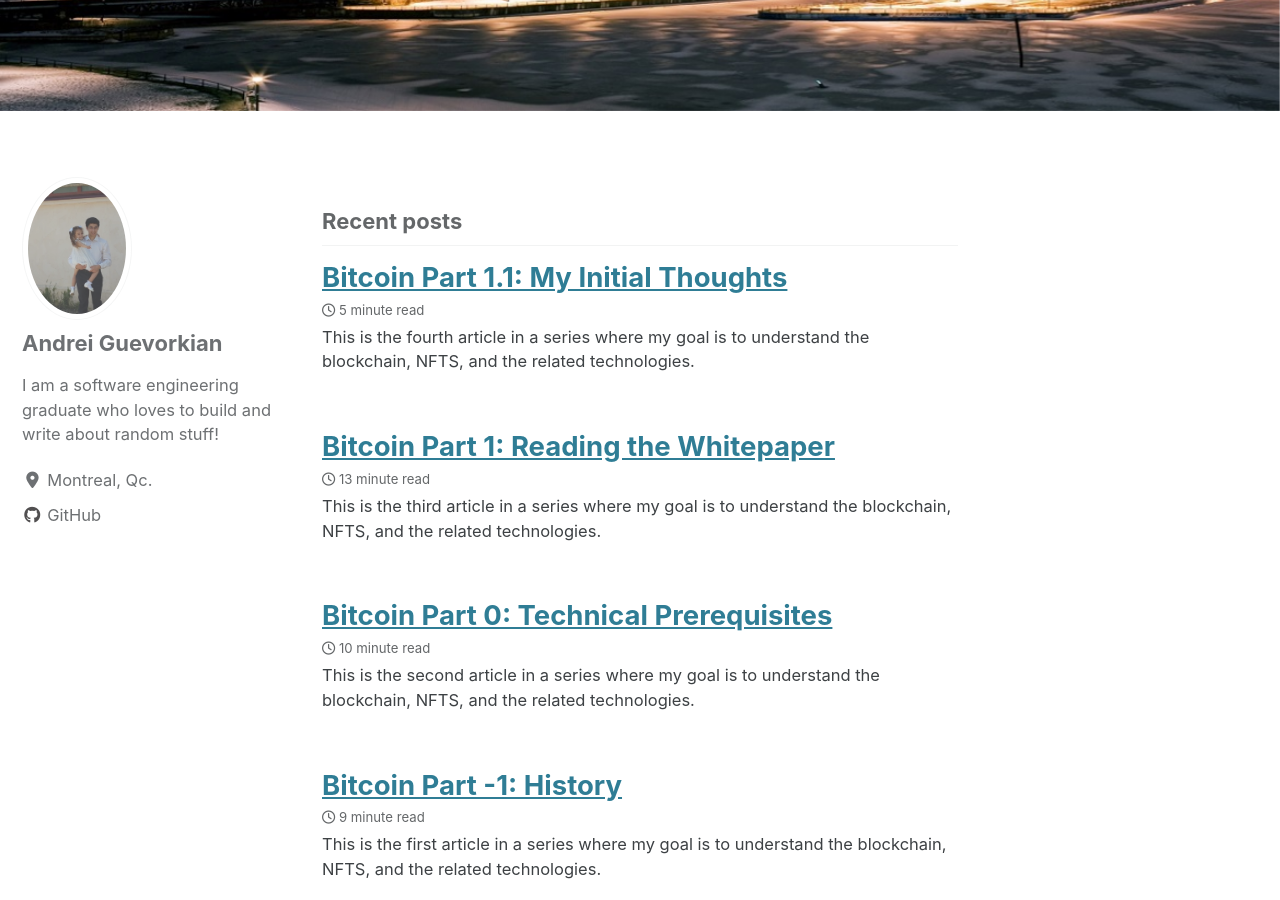
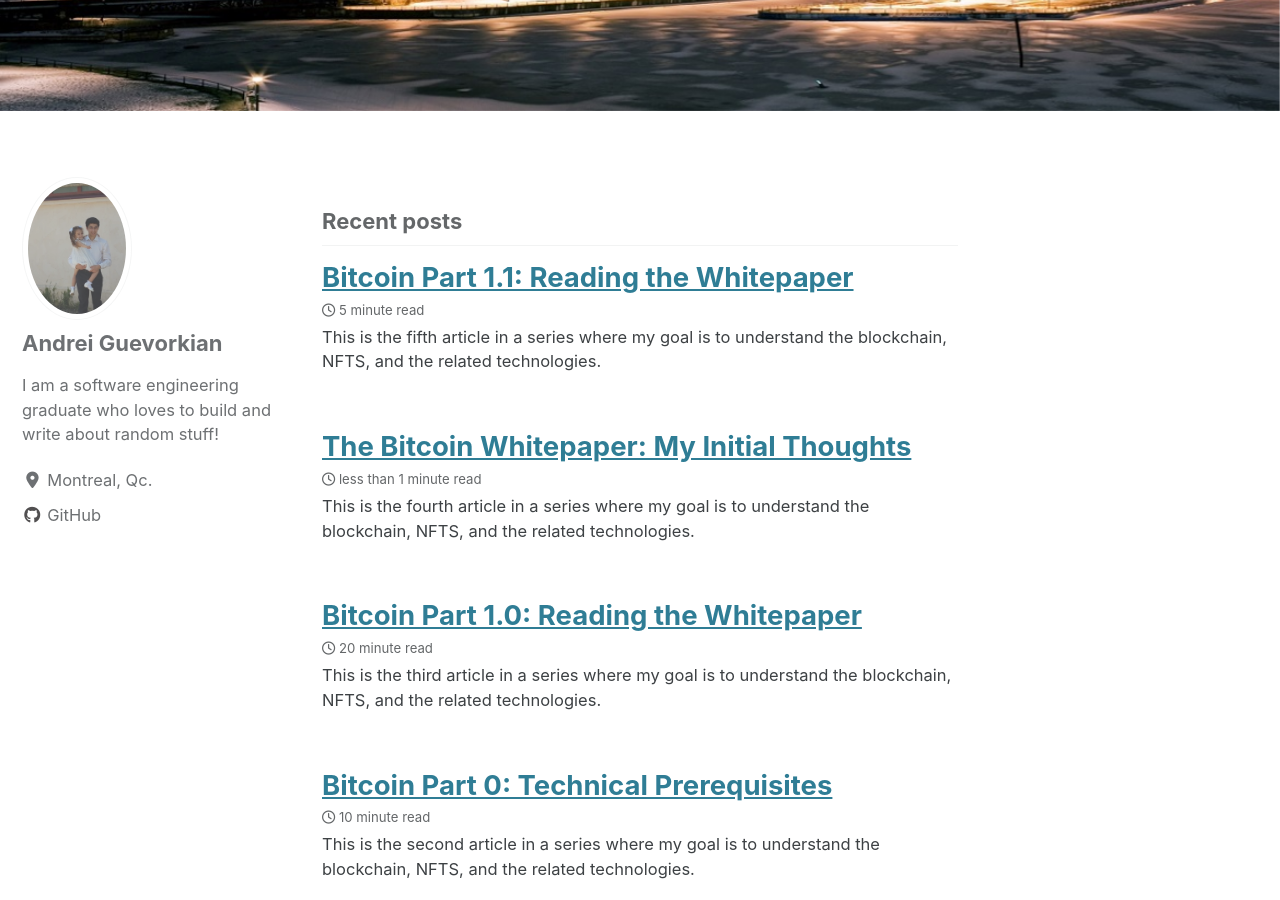
Before and after one commit to andreigue/andreigue.github.io, a Jekyll site: the page built from index.html, in a window 1280 px wide and 900 px high, scrolled down 405 px. Built offline with Jekyll 4.4.1, drawn with Linux system fonts in a browser that asks for light colours; cached includes are drawn as plain includes; nearby versions of some CDN libraries; the list of posts is cut into pages by our own code; part of the change alters nothing that is shown; some of the changed text lies outside the part shown.

Commit message:
finished writing part 1 of btc whitepaper

```diff
--- a/_posts/2023-04-12-Reading-the-bitcoin-whitepaper.md
+++ b/_posts/2023-04-12-Reading-the-bitcoin-whitepaper.md
@@ -1,5 +1,5 @@
 ---
-title: "Bitcoin Part 1: Reading the Whitepaper"
+title: "Bitcoin Part 1.0: Reading the Whitepaper"
 tags: [Technology]
 ---
 
@@ -12,30 +12,35 @@ In this article, I will use the pronouns "he/him" to represent Satoshi Nakamoto,
 
 # Reading the Bitcoin whitepaper
 
-I think the right and honest way to introduce Bitcoin is by going back to the paper that started it all: the [Bitcoin whitepaper](https://bitcoin.org/bitcoin.pdf). Now that we have the prerequisites covered, we can dive into the paper.
+I think the right and honest way to introduce Bitcoin is by going back to the paper that started it all: the [Bitcoin whitepaper](https://bitcoin.org/bitcoin.pdf). Now that we have the prerequisites covered, we can dive into this paper.
 
 # 1. Introduction
 
-In the introduction to the Bitcoin whitepaper, Satoshi Nakamoto describes the problem of having to trust intermediaries in financial transactions. He also says says how a centralized authority must settle/mediate disputes, and the more transactions there are, the more disputes there will be, and therefore the higher the operating costs will be. Obviously these middlemen are not doing charity work and working for free, so if operating cost goes up, well then they must carry the extra cost onto their users via extra fees, or they will (as Satoshi writes) increase the minimum transaction amount. Then he describes the problem of reversible transactions, where a fraudulent buyer could initiate a transaction, receive the goods, and then initiate a refund to get the money back, leaving the seller without the goods or the payment [(1)](#1).
+In the introduction to the Bitcoin whitepaper, Satoshi Nakamoto describes the problem of having to trust intermediaries in financial transactions. He also says says how a centralized authority must settle/mediate disputes, and the more transactions there are, the more disputes there will be, and therefore the higher the operating costs will be. These middlemen are obviously not doing charity work and working for free, so if operating cost goes up, well then they must carry the extra cost onto their users via extra fees, or they will (as Satoshi writes) increase the minimum transaction amount. Then he describes the problem of reversible transactions, where a fraudulent buyer could initiate a transaction, receive the goods, and then initiate a refund to get the money back, leaving the seller without the goods or the payment [(1)](#1).
 
 His solution:
 
 ##### _"a peer-to-peer distributed timestamp server to generate computational proof of the chronological order of transactions. The system is secure as long as honest nodes collectively control more CPU power than any cooperating group of attacker nodes"._
 
+
 ![trees](..\images\Server-based-network-vs-Peer-to-Peer-network-Digital-Impact-Labs-2017.png)
 
-And regarding the merchant/buyer, he writes _"Transactions that are computationally impractical to reverse would protect sellers from fraud, and routine escrow mechanisms could easily be implemented to protect buyers"_. I doubt he mentions anything more about setting up these "routine escrow mechanisms", but let's read on. The point here is that once something is on the blokchain, it's permanent.
+The idea to remember here is that there is no central authority maintaining the system. It's a system by the users, for the users.
+
+And regarding the merchant/buyer situation, he writes _"Transactions that are computationally impractical to reverse would protect sellers from fraud, and routine escrow mechanisms could easily be implemented to protect buyers"_. I doubt he mentions anything more about setting up these "routine escrow mechanisms", but let's read on. The point here is that once something is on the blokchain, it's permanent.
 
 # 2. Transactions
 
 So how will transactions work on this network?
 ###### _"We define an electronic coin as a chain of digital signatures."_
 
-I gave an introduction to digital signatures in the previous article, but for more important details on that, check note ([2])(#2).
+
+I gave an introduction to digital signatures in the previous article, but for the whole story on that, check note [(2)](#2).
 
 But briefly, if I "digitally sign" something, that's a proof that I own the private key, which no one else is going to have. So everyone in the world can see a message that has my digital signature and be able to confirm that I signed it.
 
 ##### _"Each owner transfers the coin to the next by digitally signing a hash of the previous transaction and the public key of the next owner and adding these to the end of the coin."_
+
 
 This means that when a bitcoin transaction takes place, the current owner of the bitcoin (i.e. the person who holds the private key to access it) digitally signs a hash of the previous transaction and the public key of the next owner. This digital signature serves as proof that the current owner is indeed authorized to transfer ownership of the coin.
 
@@ -50,15 +55,15 @@ Now Bob wants to send the bitcoin to Charlie. So Bob gets
 2. the hash of the previous number (basically concatenating the 3 numbers from the "Ann->Bob" transaction, and taking its hash), and finally
 3. Bob signs the transaction. So now we have the "Bob->Charlie" transaction pointing back to the "Ann->Bob" transaction via the hash. On top of that, the the fact that Bob signed this transaction with his private key can be decrypted with his public key, which can be found by going to the previous transaction (the "Ann->Bob" transaction).
 
-Thus, we get a "chain of digital signatures" from all the owners of the coin(s) being transferred (one new owner at a time). And this chain of owners is permanent, so if a hack or illegal activity has occurred and some of that Bitcoin ends up in your possession, law enforcement may be able to trace the transactions and seize the Bitcoin as part of their investigation ([(3)](#3)).
+Thus, we get a "chain of digital signatures" from all the owners of the coin(s) being transferred (one new owner at a time). And this chain of owners is permanent, so if a hack or illegal activity has occurred and some of that Bitcoin ends up in your possession, law enforcement may be able to trace the transactions and seize the Bitcoin as part of their investigation [(3)](#3).
 
 So far, there is nothing revolutionary. Using digital signature is old news.
 
 #### _"The problem of course is the payee can't verify that one of the owners did not double-spend the coin. A common solution is to introduce a trusted central authority, or mint, that checks every transaction for double spending."_
 
-This is something we want to obviously avoid. And the fact that Bitcoin solved this problem is one of the many reasons why it is so revolutionary ([4])(#4).
+This is something we want to obviously avoid. And the fact that Bitcoin solved this problem is one of the many reasons why it is so revolutionary [(4)](#4).
 
-I don't know your thoughts on this double-spending problem, but I was a bit confused at first. How hard can it be to keep track of who owns what? Why not just give me my private key (my wallet), and have a pointer pointing from my wallet to the Bitcoin that I own. We learn the concept of pointers early on in our C/C++ class early on. What's the problem?
+I don't know your thoughts on this double-spending problem, but I was a bit confused at first. How hard can it be to keep track of who owns what? Why not just give me my private key (my wallet), and have a pointer pointing from my wallet to the Bitcoin that I own. We learn the concept of pointers early on in our C/C++ class. What's the problem?
 
 Well, the problem is that I'm still thinking inside the box. This approach would require a trusted central authority to maintain a database of all Bitcoin ownership records, and this would defeat the purpose of Bitcoin's decentralized and trustless nature. The truth is that hindsight is 20/20; the blockchain's concept may seem obvious now, but in reality it is revolutionary. Let's read on to see Satoshi's solution.
 
@@ -68,10 +73,39 @@ An agreed upon chronological order of all transactions is the solution to the do
 
 # 3. Timestamp server
 
-Here Satoshi talks about data being timestamped and somehow publishing it somewhere so that everyone can have access to it (as a generic example, he writes "_newspaper_").
+As it turns out, the root of the solution to this problem has already been written in 1991.
+
+In this short section, Satoshi talks about data being "timestamped" and somehow publishing it somewhere so that everyone can have access to it (as a generic example, he writes "_newspaper_").
+
+As it turns out, "timestamping" is not a new concept. In 1991, Stuart Haber & Scott Stornetta [(5)](#5) published a paper called ["How to time-stamp a digital document"](https://link.springer.com/article/10.1007/bf00196791). Here are the first two sentences of that paper:
+
+_"The prospect of a world in which all text, audio, picture, and video documents are in digital form on easily modifiable media raises the issue of how to certify when a document was created or last changed. The problem is to time-stamp the data, not the medium."_
+
+So by now you may be wondering: what is timestamping?
+
+I'll answer that question by answering what Stuart Haber and Scott Stornetta were trying to answer back in 1991: "how do we create immutable record?", in other words, "how do we create digital records (of anything) that intrinsically can prove to anyone that they are in fact the original records (that they haven't been altered)?" And remember, all this without the help of an central authority to tell us "trust me". Because, digitally, it is easy to copy, alter, and paste. It's like asking, how do I know for sure that I have the original Mona Lisa that Leonardo da Vinci himself painted? I'll leave some notes about how to came to think about it [(6)](#6).
+
+To solve this, what they did was literally "time-stamp" data: they combined the time (which is universally agreed upon and it is also a one-way street, i.e. always moving forward and changing) with a particular piece of content, to create something new, that is unique and condesed that into a (unique) hash.
+
+In section "7. Application" of their paper, they write:
+
+_"[...] timestamp a log of documents rather than each document individually. For example, each corporate document created in a day could be hashed, and the hash value added to the company's daily log of documents. Then, at the end of the business day, the log alone could be submitted for time-stamping. This would eliminate the expense of time-stamping each document individually, while still making it possible to detect tampering with each document; we could also determine whether any documents had been destroyed altogether."_
+
+And Satoshi also writes the following in this section:
 
 ##### _Each timestamp includes the previous timestamp in its hash, forming a chain, with each additional timestamp reinforcing the ones before it._
 
+![trees](..\images\btc\img2.PNG)
+
+Let's look closer at what this diagram is saying.
+
+Let's take 3 items which, for whatever reason, we need to prove that they were created at a particular date/time. Let's now group these items together and call that a "block". We will now take the hash of the previous block (don't forget that all "items" are just bits in a computer, so you can take a hash of anything digital) and concatenate the items of the current block, and take the hash of all that. That will be summarized in the "hash" box. Then you simply repeat, and form a chain of blocks and hashes. So let's say we collect all the logs of a business throughout the day, and at the end of the day, we combine them into a block, take yesterday's hash, and append it to today's items, and then calculate the hash of all that. Everyday we will do the same thing, and so if today is Friday, and someone tries to go back and change even one bit from file from Monday's logs, then this will change the hash value of that block, and affect every hash which was calculated on the following days, since they all depend on Monday's hash. It is thanks to the link between a hash and every following hash, causing a ripple effect and making it clear that someone changed something from Monday's documents.
+
+In order to remove the centralized authority which takes care of storing this chain of hashes (TSS: "Time-Stamping Server"), Stuart Haber and Scott Stornetta write:
+
+_[...] several members of the client pool must time-stamp the hash. The members are chosen by means of a pseudorandom generator that uses the hash of the document itself as seed. This makes it infeasible to choose deliberately which clients should and should not time-stamp a given hash. The second method could be implemented without the need for a centralized TSS at all._
+
+That's what they left Satoshi with, so it is up to him to put a practical implementation to all this.
 
 ---
 
@@ -90,7 +124,13 @@ Ann writes a message. She then runs her message through a hashing algorithm (SHA
 It is important to see how a digital signature isn't like a signature we write by hand. A signature by hand is going to be the same (or at least very similar) every time, while a digital signature will change every time, as long as the messages are different.
 
 ### 3
-Of course they would have to follow proper legal procedures and obtain a warrant or court order to seize any assets, including Bitcoin. And if you acquired the Bitcoin through legitimate means and were not aware of any illegal activity, you may have legal options to contest the seizure. That being said, if you went into some underground market to acquire these Bitcoins at a price lower than the market price, wel then you were likely in the receiving end of Bitcoin "dumping", i.e. those Bitcoins were likely acquired illegally and the person is just trying to get rid of them quickly. That's why it's always best to buy and sell Bitcoin through legitimate, regulated exchanges.
+Of course they would have to follow proper legal procedures and obtain a warrant or court order to seize any assets, including Bitcoin. And if you acquired the Bitcoin through legitimate means and were not aware of any illegal activity, you may have legal options to contest the seizure. That being said, if you went into some underground marketplace to acquire these Bitcoins at a price lower than the market price, well then you were likely in the receiving end of Bitcoin "dumping", i.e. those Bitcoins were likely acquired illegally and the person is just trying to get rid of them quickly. That's why it's always best to buy and sell Bitcoin through legitimate, regulated exchanges.
 
 ### 4
 Other reasons why it's revolutionary are: decentralization (maintained by a global community of users), transparency (anyone with an internet connection can access it and inspect it), immutability (this is important if you want to be trustworthy), limited supply (different from any other currency like fiat currency or commodity like gold), and it is programmable (open-source software that can be used for other more complex applications requiring blockchain tech).
+
+### 5
+The question these two were trying to solve was "how do we create immutable record?", in other words, "how do we create digital records (of anything) that intrinsically can prove to anyone that they are the original records (that they haven't been altered)?"
+
+### 6
+At first, they thought that this problem had no solution. As they were writing their proof that you cannot remove the need to trust someone, they ended up seeing that this proof can be looked at in the other direction, and could be made to work. [In Scott Stornetta's words](https://www.youtube.com/watch?v=WWVoPBkPd6g), "_if two people are trying to prove something, but they collude, then you need a third person to look over their shoulder. But what if they draw that (third) person in the collusion, well then you need a fourth person, and so on and so forth. As a result, we were trying to prove the absurdity of the act that you had to eventually trust someone. Phrashing it that way, I realized that the collusion would have to involve everyone in the world. And then I realized if you turn that upside down and created a system of interlinked documents with essentially everyone as a witness, then you had in fact solved the problem._
--- /dev/null
+++ b/_posts/2023-04-13-Reading-the-bitcoin-whitepaper.md
@@ -0,0 +1,10 @@
+---
+title: "The Bitcoin Whitepaper: My Initial Thoughts"
+tags: [Technology]
+---
+
+#### _This is the fourth article in a series where my goal is to understand the blockchain, NFTS, and the related technologies._
+
+----------------------------
+
+# 4. Proof-of-Work
--- a/_posts/2023-04-17-My-thourghts.md
+++ b/_posts/2023-04-17-My-thourghts.md
@@ -1,9 +1,9 @@
 ---
-title: "Bitcoin Part 1.1: My Initial Thoughts"
+title: "Bitcoin Part 1.1: Reading the Whitepaper"
 tags: [Technology]
 ---
 
-#### _This is the fourth article in a series where my goal is to understand the blockchain, NFTS, and the related technologies._
+#### _This is the fifth article in a series where my goal is to understand the blockchain, NFTS, and the related technologies._
 
 Before we move any further on facts, I wanted to share some of my thoughts/concerns so far about the blockchain, based on my current understanding of it.
 
```
